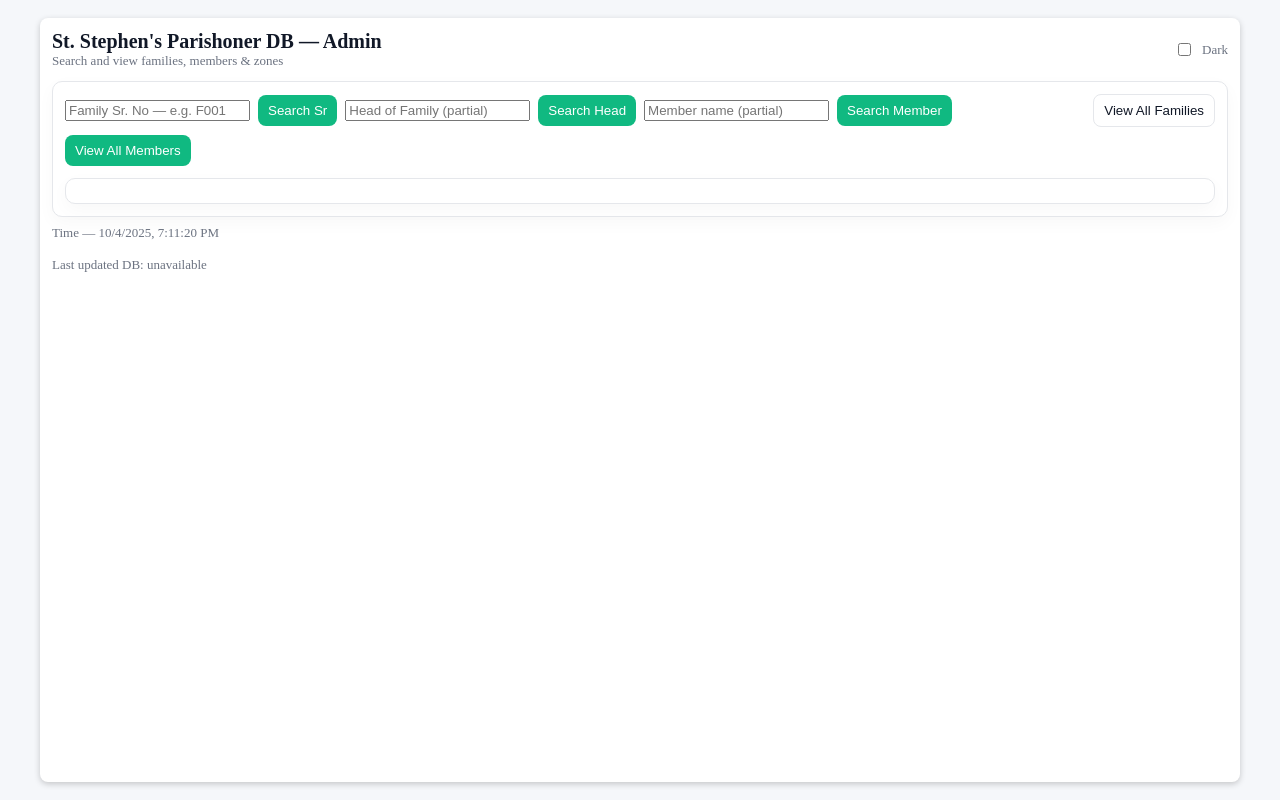
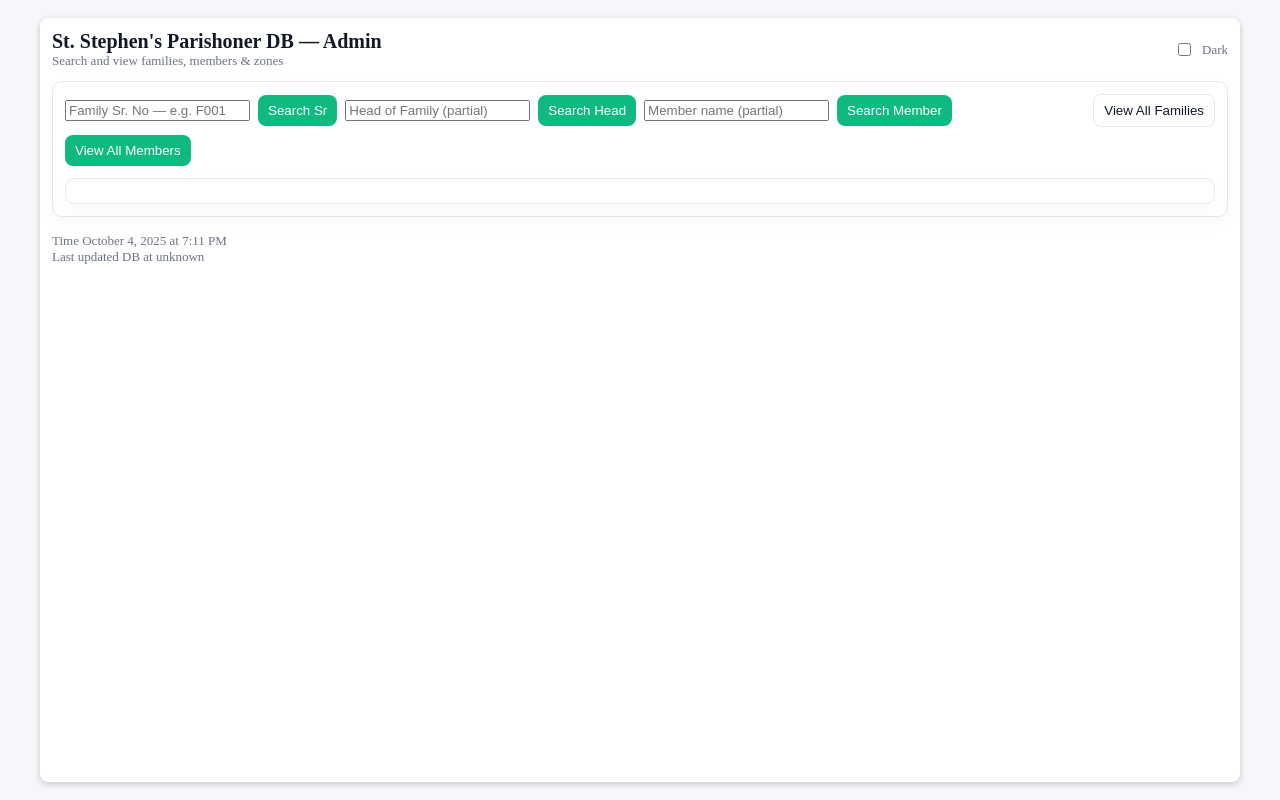
Before and after one commit to Ianblaze/parish-records, a website: page public/index.html in a window 1280 px wide. Drawn offline with Linux system fonts and the light colour scheme; no server answers.

Commit message:
Add static formatted deployment timestamp and live clock

```diff
--- a/public/index.html
+++ b/public/index.html
@@ -169,36 +169,34 @@ footer{margin-top:16px;color:var(--muted);font-size:13px}
     </div>
 
     <!-- HTML -->
-<div class="muted-block" id="timestamp"></div>
-<footer id="dbUpdate"></footer>
+<footer>
+  <div id="timeNow">Loading current time...</div>
+  <div id="dbTime">Loading last DB update...</div>
+</footer>
 
 <script>
-  // format helper (reuse your preferred locale/time format)
-  function formatTime(ts) {
-    if (!ts) return 'Unknown';
-    return new Date(ts).toLocaleString();
-  }
+// live clock (updates every minute)
+function updateCurrentTime() {
+  const now = new Date();
+  const opts = { year: 'numeric', month: 'long', day: 'numeric', hour: 'numeric', minute: '2-digit', hour12: true };
+  document.getElementById('timeNow').textContent = `Time ${now.toLocaleString('en-US', opts)}`;
+}
+updateCurrentTime();
+setInterval(updateCurrentTime, 60000);
 
-  // current local time (still updates every minute)
-  function updateCurrentTime() {
-    document.getElementById('timestamp').innerText = `Time — ${formatTime(Date.now())}`;
-  }
-  updateCurrentTime();
-  setInterval(updateCurrentTime, 60 * 1000);
+// fetch deploy time once (static)
+fetch('/api/deployTime')
+  .then(r => r.json())
+  .then(d => {
+    if (d.deployTime) {
+      document.getElementById('dbTime').textContent = `Last updated DB at ${d.deployTime}`;
+    }
+  })
+  .catch(() => {
+    document.getElementById('dbTime').textContent = 'Last updated DB at unknown';
+  });
+</script>
 
-  // fetch deploy-time ONCE (static until server restarts)
-  (async function fetchDeployTimeOnce() {
-    try {
-      const r = await fetch('/deploy-time', { cache: 'no-store' });
-      if (!r.ok) throw new Error('deploy-time not available');
-      const data = await r.json();
-      document.getElementById('dbUpdate').innerText = `Last updated DB at ${formatTime(data.deployTs)}`;
-    } catch (err) {
-      document.getElementById('dbUpdate').innerText = 'Last updated DB: unavailable';
-      console.warn('fetchDeployTimeOnce error', err);
-    }
-  })();
-</script>
 
 
 
```
